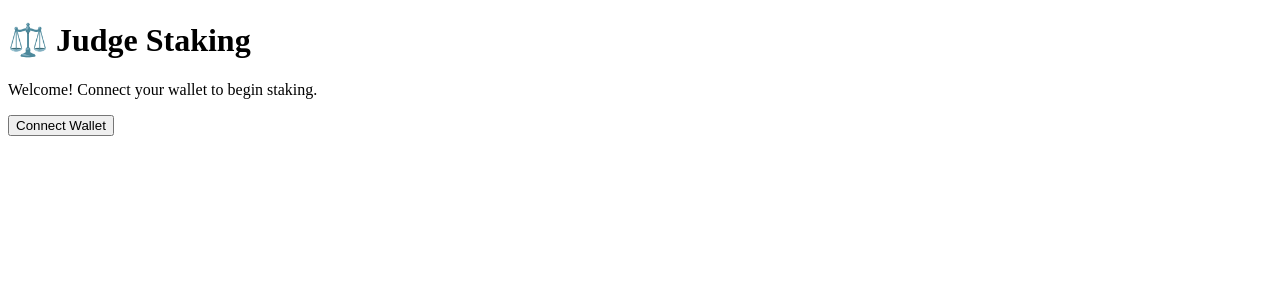
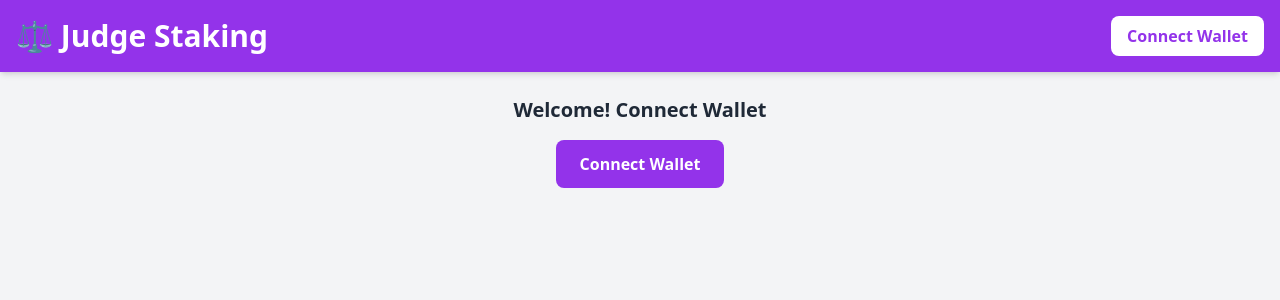
Before and after one commit to raymondabiola/judge-staking-frontend, a React (Vite) app: page / in a window 1280 px wide. Shown: the top 300 px of the page. Built offline with nearby package versions, Linux system fonts and the light colour scheme.

Commit message:
developed mockup for wallet connection

```diff
--- a/src/App.tsx
+++ b/src/App.tsx
@@ -1,16 +1,47 @@
+import { useState } from "react";
+
 function App() {
+  const [isConnected, setIsConnected] = useState(false);
+  const [userAddress, setUserAddress] = useState("");
+
+  const handleConnect = () => {
+    if (!isConnected) {
+      setUserAddress("0x1234567890abcdef1234");
+      setIsConnected(true);
+    } else {
+      setIsConnected(false);
+      setUserAddress("");
+    }
+  };
+
+  const truncateAddress = (address: string) =>
+    `${address.slice(0, 6)}...${address.slice(-4)}`;
+
   return (
     <>
-      <div className="min-h-screen flex flex-col items-center justify-start bg-gray-100">
-        <h1 className="text-4xl font-bold text-purple-600 mt-6">
-          ⚖️ Judge Staking
-        </h1>
-        <p className="mt-2 text-lg text-gray-700">
-          Welcome! Connect your wallet to begin staking.
-        </p>
-        <button className="mt-6 px-4 py-2 bg-purple-600 text-white rounded-lg hover:bg-purple-700">
-          Connect Wallet
-        </button>
+      <div className="min-h-screen bg-gray-100 dark:bg-gray-800">
+        <header className="flex justify-between items-center p-4 bg-purple-600 text-white shadow-md">
+          <h1 className="text-3xl font-bold">⚖️ Judge Staking</h1>
+          <button
+            className="px-4 py-2 bg-white text-purple-600 font-semibold rounded-lg hover:bg-gray-200"
+            onClick={handleConnect}
+          >
+            {isConnected ? truncateAddress(userAddress) : "Connect Wallet"}
+          </button>
+        </header>
+        <main className="p-6 flex flex-col items-center">
+          <h2 className="text-xl font-bold mb-4 text-gray-800">
+            {isConnected
+              ? "Stake JUDGE to Earn JUDGE"
+              : "Welcome! Connect Wallet"}
+          </h2>
+          <button
+            className="px-6 py-3 bg-purple-600 text-white rounded-lg font-semibold hover:bg-yellow-500"
+            onClick={handleConnect}
+          >
+            {isConnected ? "Deposit JUDGE" : "Connect Wallet"}
+          </button>
+        </main>
       </div>
     </>
   );
--- a/src/main.tsx
+++ b/src/main.tsx
@@ -1,6 +1,7 @@
 import { StrictMode } from "react";
 import { createRoot } from "react-dom/client";
 import App from "./App.tsx";
+import "./index.css";
 
 createRoot(document.getElementById("root")!).render(
   <StrictMode>
--- a/tailwind.config.js
+++ b/tailwind.config.js
@@ -1,8 +1,8 @@
 /** @type {import('tailwindcss').Config} */
 export default {
-  content: [],
+  content: ["./index.html", "./src/**/*.{js,ts,jsx,tsx}"],
   theme: {
     extend: {},
   },
   plugins: [],
-}
+};
```
Also changed, not shown: 1 other file (tests, documents, lock files or other folders).
